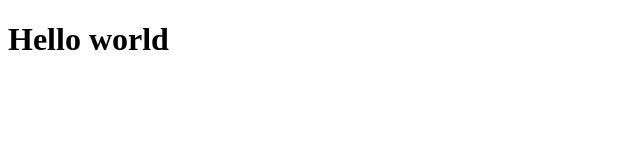
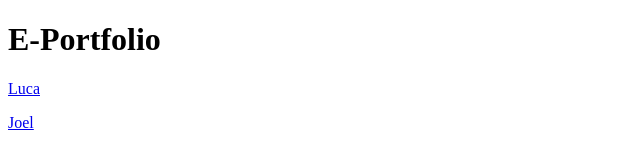
Before and after one commit to lucahuber/portfolio, a plain HTML site: page index.html in a window 1280 px wide. Shown: the whole page, without its empty margins (0-640 px from the left). Drawn offline with Linux system fonts and the light colour scheme.

Commit message:
added links

```diff
--- a/index.html
+++ b/index.html
@@ -7,6 +7,8 @@
   </title>
 </head>
 <body>
-  <h1>Hello world</h1>
+  <h1>E-Portfolio</h1>
+  <p><a href="/Luca/index.html">Luca</a></p>
+  <p><a href="/Joel/index.html">Joel</a></p>
 </body>
 </html>
```
